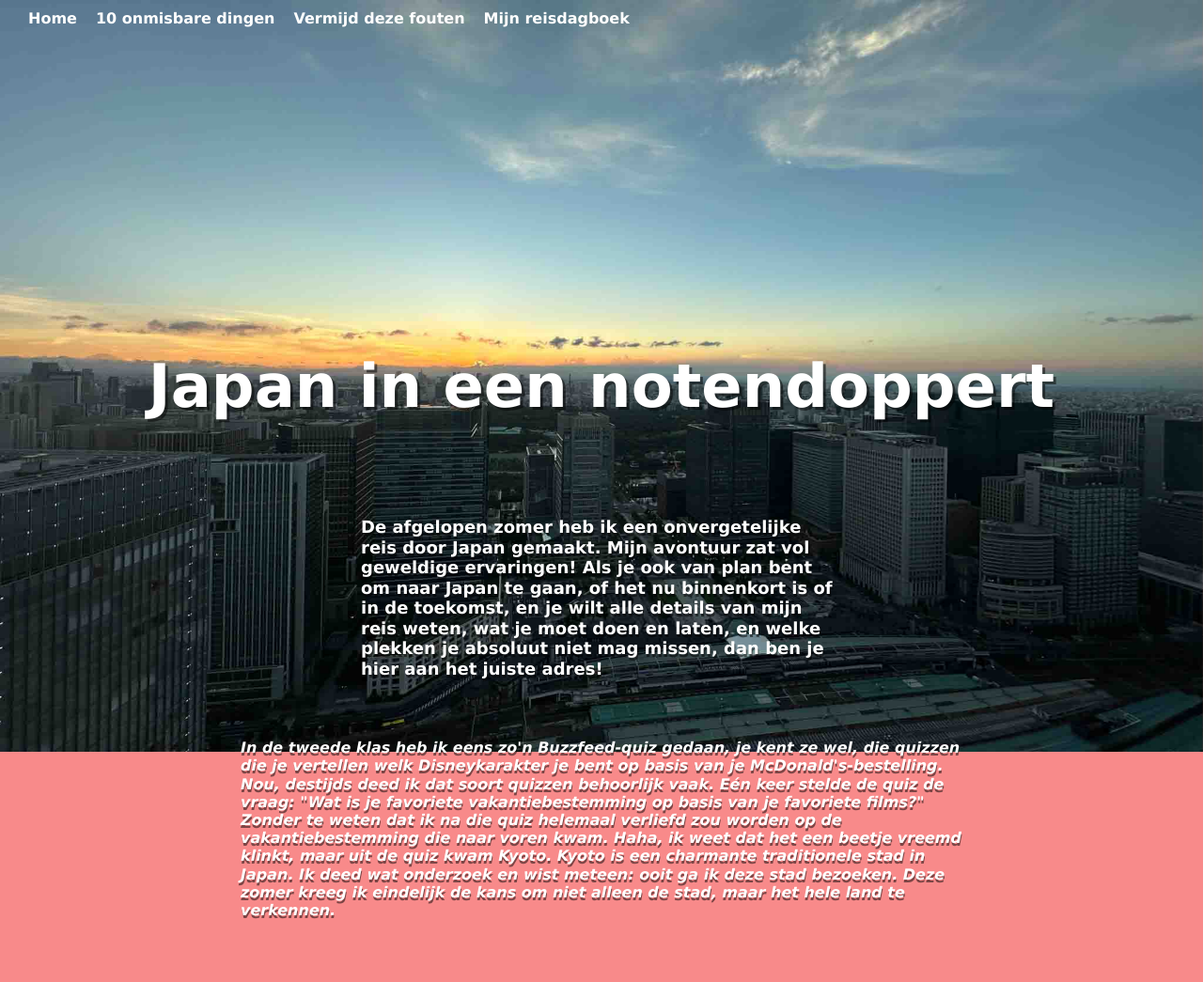
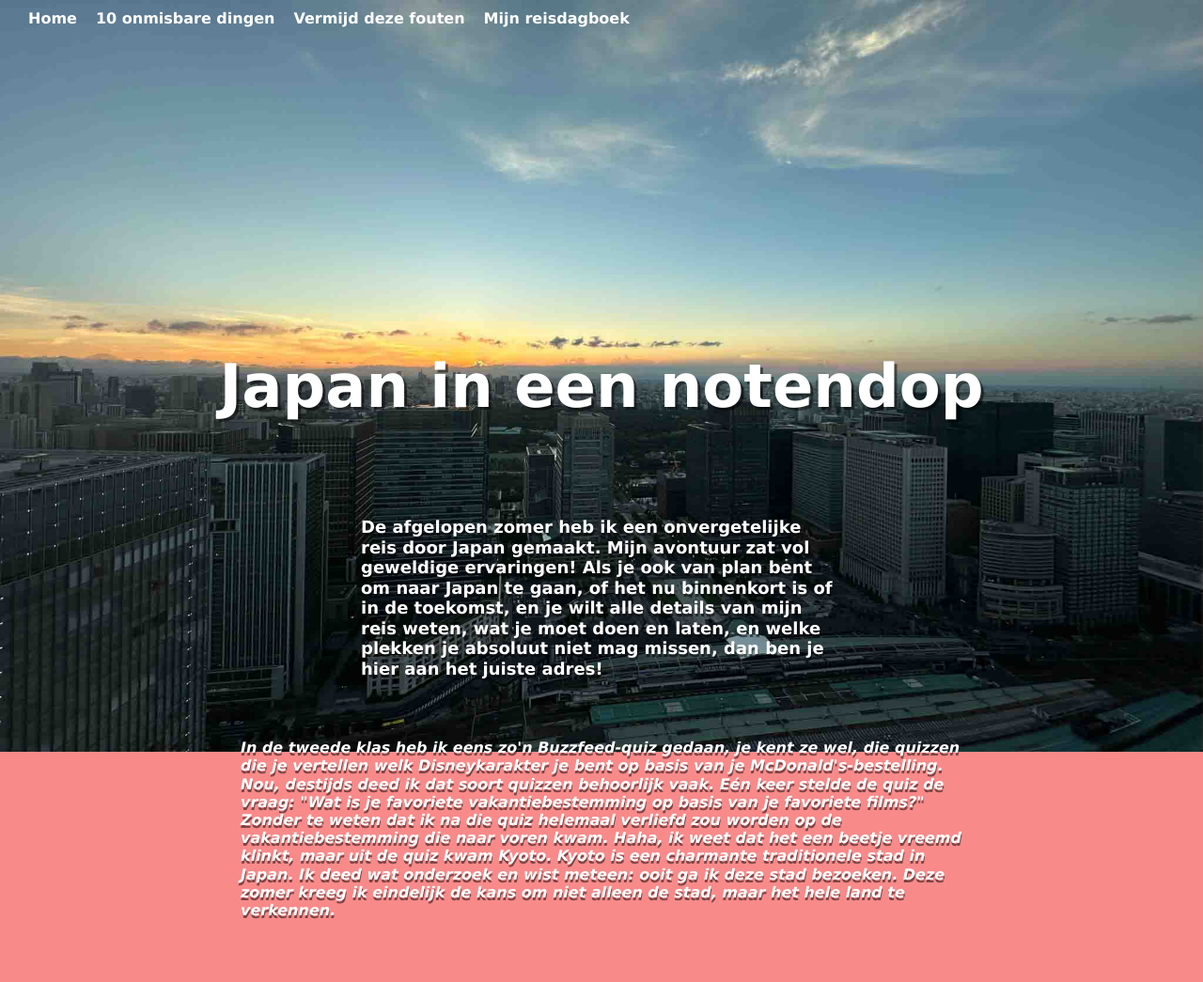
Before and after one commit to Danielprins1/japan-in-een-notendop-eind, a plain HTML site: page index.html in a window 1280 px wide. Shown: the top 1045 px of the page at 94% size. Drawn offline with Linux system fonts and the light colour scheme.

Commit message:
Update index.html

```diff
--- a/index.html
+++ b/index.html
@@ -23,7 +23,7 @@
     <img class="beginfoto" src="img/tokiouitzicht.jpg" alt="Tokio">
 
     <article>
-     <h1 class="title"> Japan in een notendoppert</h1>
+     <h1 class="title"> Japan in een notendop</h1>
      <p> De afgelopen zomer heb ik een onvergetelijke reis door Japan gemaakt. Mijn avontuur zat vol geweldige ervaringen! Als je ook van plan bent om naar Japan te gaan, of het nu binnenkort is of in de toekomst, en je wilt alle details van mijn reis weten, wat je moet doen en laten, en welke plekken je absoluut niet mag missen, dan ben je hier aan het juiste adres! </p>
      <p> In de tweede klas heb ik eens zo'n Buzzfeed-quiz gedaan, je kent ze wel, die quizzen die je vertellen welk Disneykarakter je bent op basis van je McDonald's-bestelling. Nou, destijds deed ik dat soort quizzen behoorlijk vaak. Eén keer stelde de quiz de vraag: "Wat is je favoriete vakantiebestemming op basis van je favoriete films?" Zonder te weten dat ik na die quiz helemaal verliefd zou worden op de vakantiebestemming die naar voren kwam. Haha, ik weet dat het een beetje vreemd klinkt, maar uit de quiz kwam Kyoto. Kyoto is een charmante traditionele stad in Japan. Ik deed wat onderzoek en wist meteen: ooit ga ik deze stad bezoeken. Deze zomer kreeg ik eindelijk de kans om niet alleen de stad, maar het hele land te verkennen.</p>
     </article>
```
